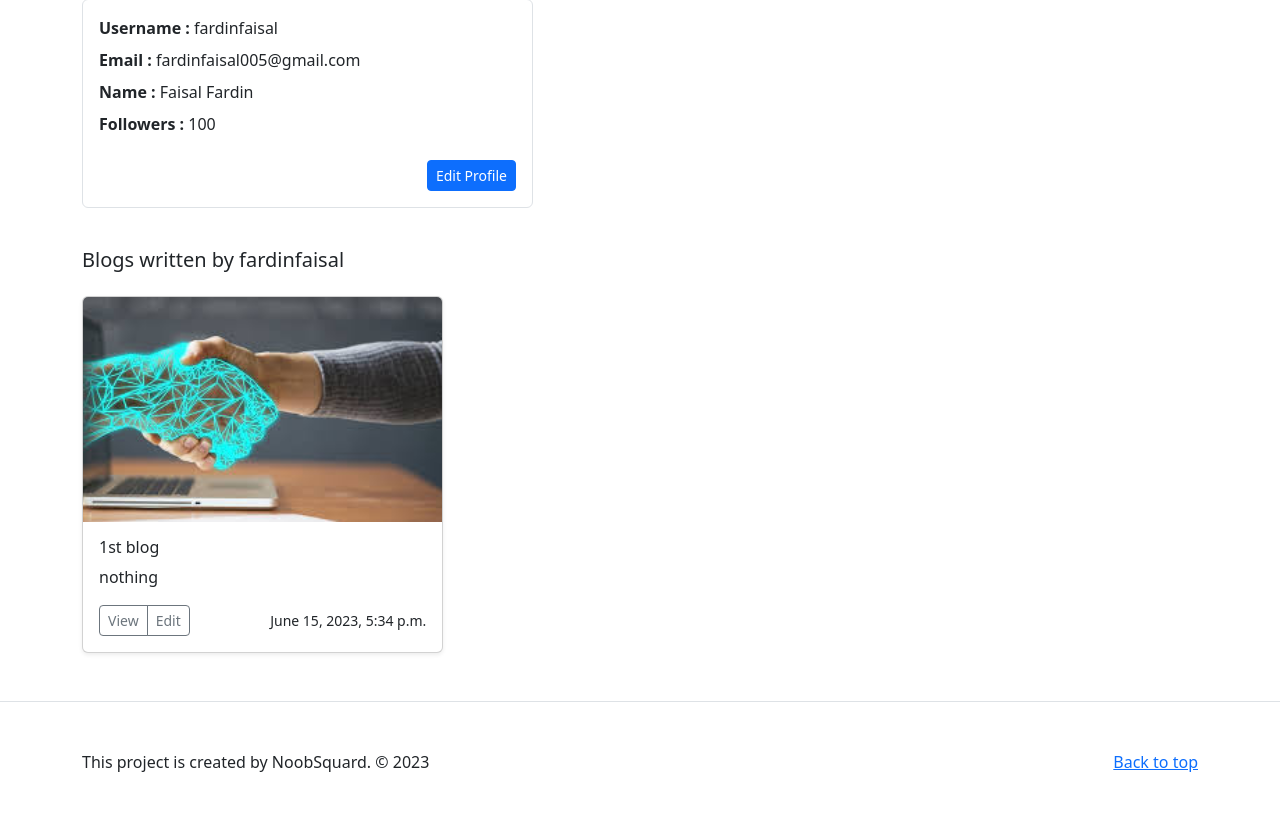
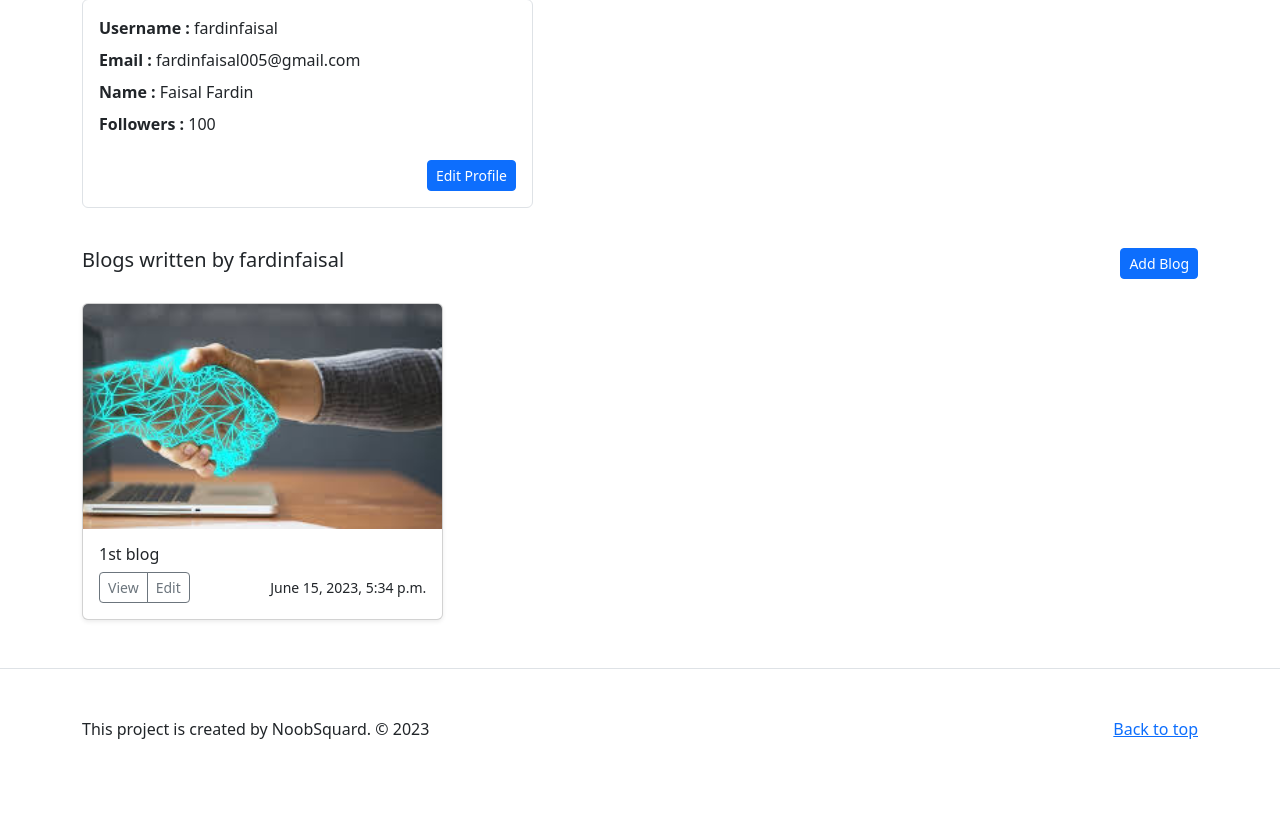
Before and after one commit to fardin-faisal/SD_TechnoBlog, a Django app: page /profile/1/ in a window 1280 px wide. Shown: the part 105-927 px from the top of the page. After the commit the page ends 844 px from the top, so only its background shows below. Run offline with Django 4.2, Linux system fonts and the light colour scheme; a user stored in the database is signed in; data comes from the database, SQL or seed files in the repository; both versions use the stored data as it was after the commit; some libraries are stand-ins or nearby versions.

Commit message:
blog issue fixed

```diff
--- a/TechnoBlog/settings.py
+++ b/TechnoBlog/settings.py
@@ -124,3 +124,8 @@ STATIC_URL = 'static/'
 # https://docs.djangoproject.com/en/4.2/ref/settings/#default-auto-field
 
 DEFAULT_AUTO_FIELD = 'django.db.models.BigAutoField'
+
+# ! defining static files
+STATICFILES_DIRS = [
+    BASE_DIR / 'static'
+]
--- a/blog/templates/home.html
+++ b/blog/templates/home.html
@@ -34,7 +34,6 @@
               />
               <div class="card-body">
                 <h6>{{blog.title}}</h6>
-                <p class="card-text">{{blog.description}}</p>
                 <div class="d-flex justify-content-between align-items-center">
                   <div class="btn-group">
                     <a
--- a/blog/templates/profile/profile.html
+++ b/blog/templates/profile/profile.html
@@ -39,7 +39,11 @@
           </div>
         </div>
       </div>
-      <h5 class="mb-4">Blogs written by {{ user.username }}</h5>
+      <div class="d-flex justify-content-between mb-4">
+        <h5 class="mb-0">Blogs written by {{ user.username }}</h5>
+        <a href="/blog/add" class="btn btn-sm btn-primary">Add Blog</a>
+      </div>
+
       <div class="row row-cols-1 row-cols-sm-2 row-cols-md-3 g-3">
         {% for blog in blogs %}
         <div class="col">
@@ -55,7 +59,6 @@
             />
             <div class="card-body">
               <h6>{{ blog.title }}</h6>
-              <p class="card-text">{{ blog.description }}</p>
               <div class="d-flex justify-content-between align-items-center">
                 <div class="btn-group">
                   <a
```
Also changed, not shown: db.sqlite3, static/assets/images/1.jpg (added).
